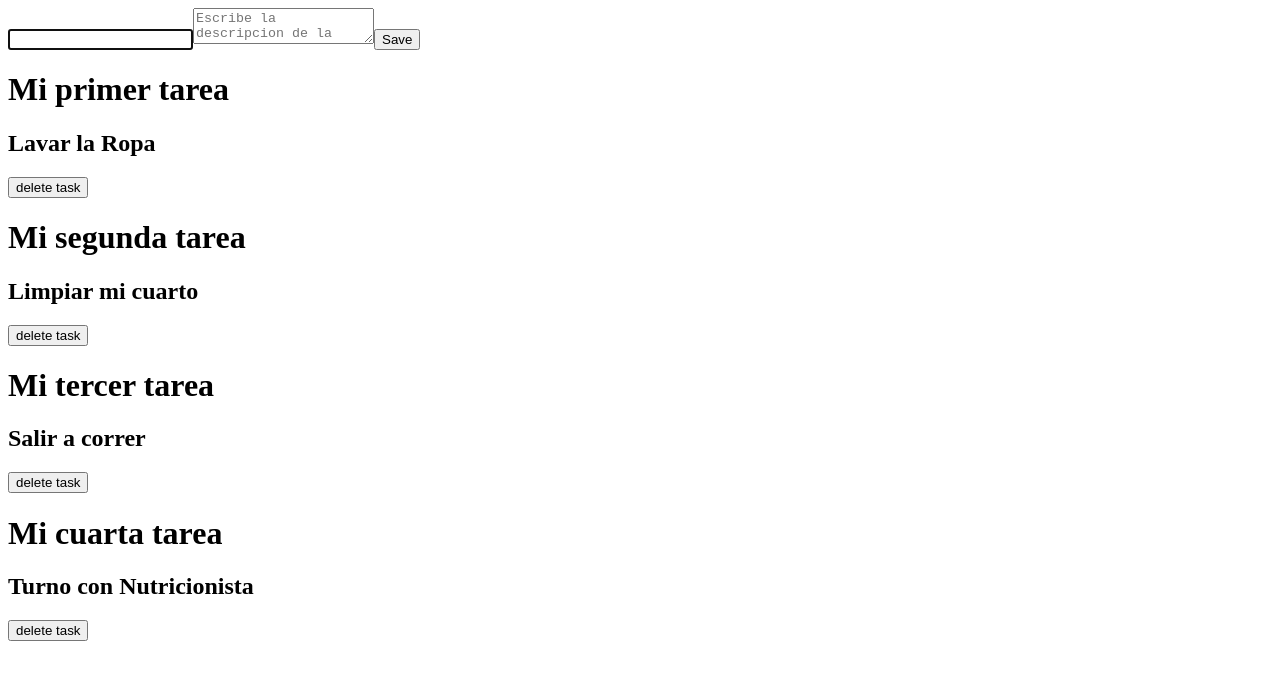
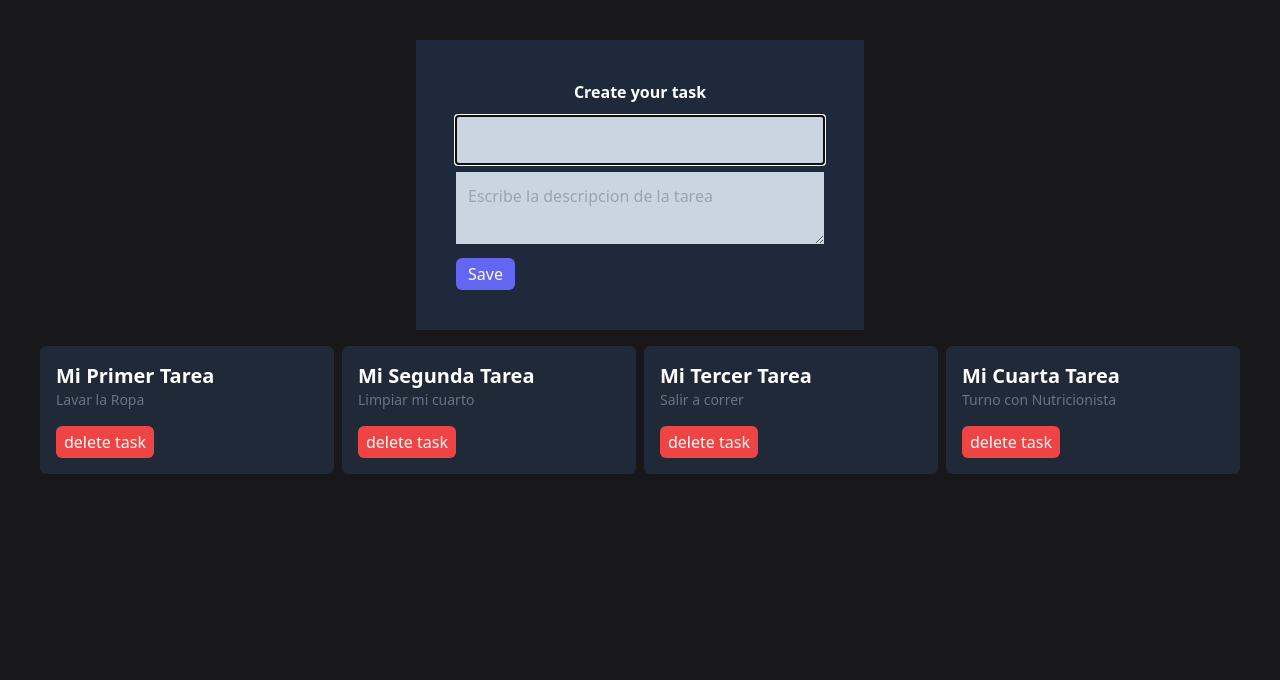
Before and after one commit to kevinserrano01/Tasks-Project-React, a React (Vite) app: page / in a window 1280 px wide. Shown: the top 680 px of the page. Built offline with nearby package versions, Linux system fonts and the light colour scheme.

Commit message:
finaliza mi proyecto Tasks v1

```diff
--- a/package.json
+++ b/package.json
@@ -16,6 +16,9 @@
     "@types/react": "^18.0.26",
     "@types/react-dom": "^18.0.9",
     "@vitejs/plugin-react": "^3.0.0",
+    "autoprefixer": "^10.4.13",
+    "postcss": "^8.4.20",
+    "tailwindcss": "^3.2.4",
     "vite": "^4.0.0"
   }
 }
--- /dev/null
+++ b/postcss.config.cjs
@@ -0,0 +1,6 @@
+module.exports = {
+  plugins: {
+    tailwindcss: {},
+    autoprefixer: {},
+  },
+}
--- a/src/App.jsx
+++ b/src/App.jsx
@@ -6,10 +6,12 @@
 
   return (
     // Fragmen = div
-    <>
-      <TaskForm/>
-      <TaskList/>
-    </>
+    <main className='bg-zinc-900 h-screen'>
+      <div className='container mx-auto p-10'>
+        <TaskForm/>
+        <TaskList/>
+      </div>
+    </main>
   )
 }
 
--- a/src/components/TaskCard.jsx
+++ b/src/components/TaskCard.jsx
@@ -1,14 +1,14 @@
 import { useContext } from 'react'
-import  {TaskContext}  from '../context/TaskContext'
+import  { TaskContext }  from '../context/TaskContext'
 
 function TaskCard({task}) {
     const { deleteTask } = useContext(TaskContext)
 
     return (
-        <div>  {/* COMPONENTE HIJO */}
-            <h1>{task.title}</h1>
-            <h2>{task.description}</h2>
-            <button onClick={() => deleteTask(task.id)}> {/* Cuando de un click recien se va a ejecutar esta funcion*/}
+        <div className='bg-gray-800 text-white p-4 rounded-md'>  {/* COMPONENTE HIJO */}
+            <h1 className='text-xl font-bold capitalize'>{task.title}</h1>
+            <p className='text-gray-500 text-sm'>{task.description}</p>
+            <button className='bg-red-500 px-2 py-1 rounded-md mt-4 hover:bg-red-400' onClick={() => deleteTask(task.id)}> {/* Cuando de un click recien se va a ejecutar esta funcion*/}
                 delete task
             </button>
         </div>
--- a/src/components/TaskForm.jsx
+++ b/src/components/TaskForm.jsx
@@ -19,22 +19,27 @@
     }
 
     return (
-        <form onSubmit={handleSubmit}>
+        <div className="max-w-md mx-auto">
+            <form onSubmit={handleSubmit} className="bg-slate-800 p-10 mb-4">
+                <h1 className="text-2x1 font-bold text-white mb-3 text-center">Create your task</h1>
                 <input
                     pleaceholder='Add new task'
                     onChange={(e) => setTitle(e.target.value)}
                     value={title} // resetear los input en vacios
                     autoFocus
+                    className="bg-slate-300 p-3 w-full mb-2"
                 />
 
                 <textarea
                     placeholder='Escribe la descripcion de la tarea'
                     onChange={e => setDescription(e.target.value)}
                     value={description} // resetear los input en vacios
+                    className="bg-slate-300 p-3 w-full mb-2"
                 ></textarea>
 
-            <button>Save</button>
+                <button className="bg-indigo-500 px-3 py-1 text-white rounded-md">Save</button>
             </form>
+        </div>
     )
 }
 
--- a/src/components/TaskList.jsx
+++ b/src/components/TaskList.jsx
@@ -6,10 +6,10 @@
     const { tasks } = useContext(TaskContext)
 
     if (tasks.length === 0) {
-        return <h1>No hay tareas aun</h1>
+        return <h1 className='text-white text-4xl font-bold text-center'>No hay tareas aun</h1>
     }
     return (
-        <div>
+        <div className='grid grid-cols-4 gap-2'>
             {tasks.map((task) => (
                 <TaskCard key={task.id} task={task}/> // por cada componente que se cree le va a pasar una tarea
             ))}
--- /dev/null
+++ b/src/index.css
@@ -0,0 +1,3 @@
+@tailwind base;
+@tailwind components;
+@tailwind utilities;
--- a/src/main.jsx
+++ b/src/main.jsx
@@ -2,6 +2,7 @@
 import ReactDOM from 'react-dom/client'
 import App from './App'
 import { TaskContextProvider } from './context/TaskContext'
+import './index.css'
 
 ReactDOM.createRoot(document.getElementById('root')).render(
   // Recomendaciones que te da del codigo en React
--- /dev/null
+++ b/tailwind.config.cjs
@@ -0,0 +1,11 @@
+/** @type {import('tailwindcss').Config} */
+module.exports = {
+  content: [
+    "./index.html",
+    "./src/**/*.{js,ts,jsx,tsx}",
+  ],
+  theme: {
+    extend: {},
+  },
+  plugins: [],
+}
```
Also changed, not shown: 1 other file (tests, documents, lock files or other folders). Lines whose indentation alone changed are shown as unchanged.
